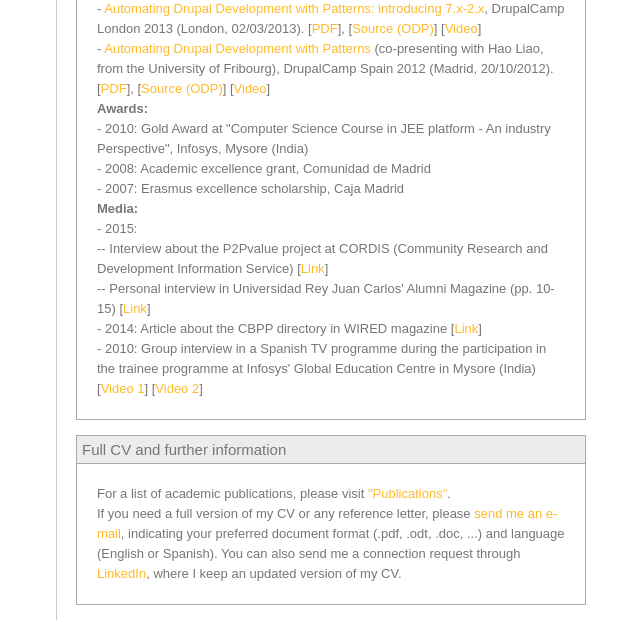
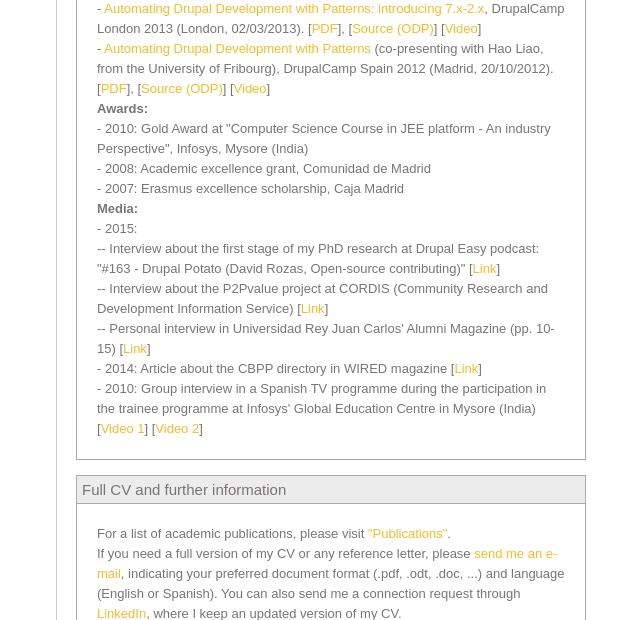
Before and after one commit to drozas/davidrozas.com, a PHP site: page /cv.php?set_language=1 in a window 1280 px wide. Shown: the part 1467-2087 px from the top of the page, without its empty margins (409-1049 px from the left). Run offline with PHP 8.4, Linux system fonts and the light colour scheme; data that the repository does not hold is empty; some libraries are stand-ins or nearby versions.

Commit message:
Adding link to podcast

```diff
--- a/cv.php
+++ b/cv.php
@@ -73,6 +73,7 @@
 
 	    <b>Media:</b> <br />
 	    - 2015:<br />
+			-- Interview about the first stage of my PhD research at Drupal Easy podcast: \"#163 - Drupal Potato (David Rozas, Open-source contributing)\" [<a href=\"http://drupaleasy.com/podcast/2015/10/drupaleasy-podcast-163-drupal-potato-david-rozas-open-source-contributing\" target=\"_blank\">Link</a>]<br />
 			-- Interview about the P2Pvalue project at CORDIS (Community Research and Development Information Service) [<a href=\"http://cordis.europa.eu/news/rcn/123585_en.html\" target=\"_blank\">Link</a>]<br />
 			-- Personal interview in Universidad Rey Juan Carlos' Alumni Magazine (pp. 10-15) [<a href=\"http://www.unipedia.es/urjc/alumni/RevistaN12/\" target=\"_blank\">Link</a>]<br />
 	    - 2014: Article about the CBPP directory in WIRED magazine [<a href=\"http://www.wired.com/2014/03/directory-commons-based-peer-production/\" target=\"_blank\">Link</a>]<br />
```
